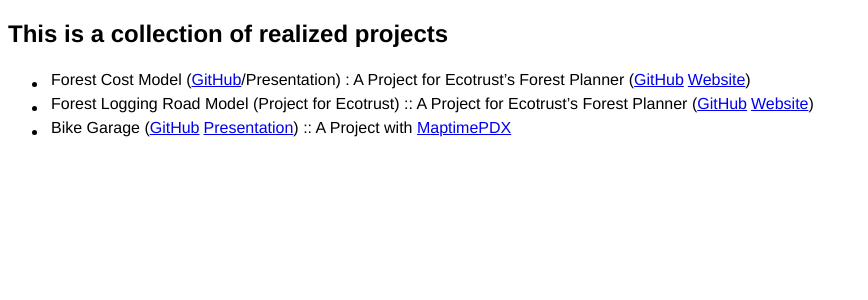
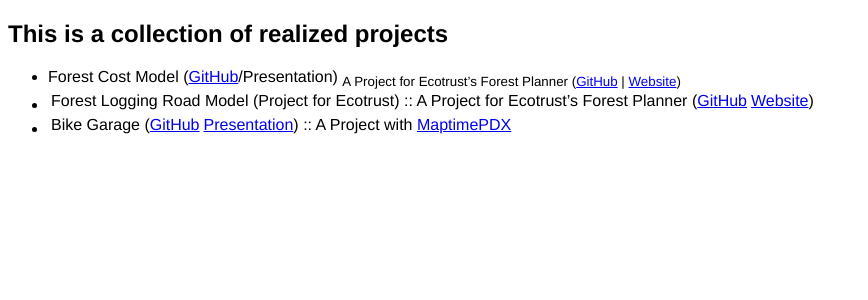
Before and after one commit to ustroetz/ustroetz.github.io, a Jekyll site: the page built from index.md, in a window 1280 px wide. Shown: the top 300 px of the page, without its empty margins (0-868 px from the left). Built offline with Jekyll 4.4.1, drawn with Linux system fonts in a browser that asks for light colours; Markdown is read by kramdown in place of the engine named in the settings.

```diff
--- a/index.md
+++ b/index.md
@@ -8,7 +8,8 @@ published: true
 
 ## This is a collection of realized projects
 
-- Forest Cost Model ([GitHub](https://github.com/ustroetz/cost_model)/Presentation) : A Project for Ecotrust's Forest Planner ([GitHub](https://github.com/Ecotrust/landownertools) | [Website](http://stage.forestplanner.ecotrust.org))
+- Forest Cost Model ([GitHub](https://github.com/ustroetz/cost_model)/Presentation)
+<sub>A Project for Ecotrust's Forest Planner ([GitHub](https://github.com/Ecotrust/landownertools) | [Website](http://stage.forestplanner.ecotrust.org))</sub>
 - Forest Logging Road Model (Project for Ecotrust) :: A Project for Ecotrust's Forest Planner ([GitHub](https://github.com/Ecotrust/land_owner_tools) | [Website](http://stage.forestplanner.ecotrust.org))
 
 - Bike Garage ([GitHub](https://github.com/ustroetz/log-road) | [Presentation](http://ustroetz.github.io/LogRoad)) :: A Project with [MaptimePDX](http://maptimepdx.org)
```
